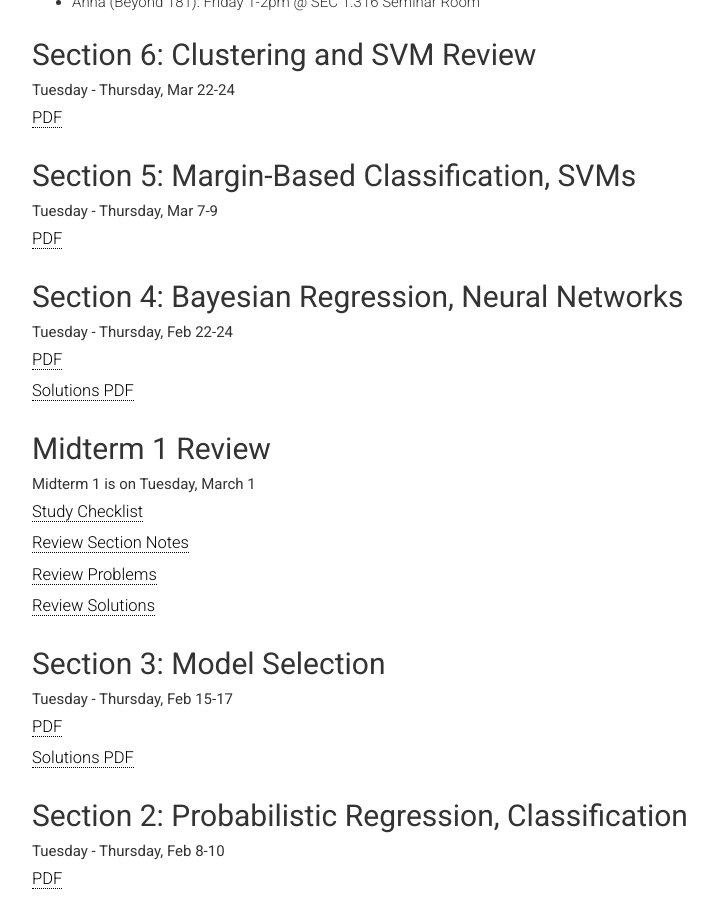
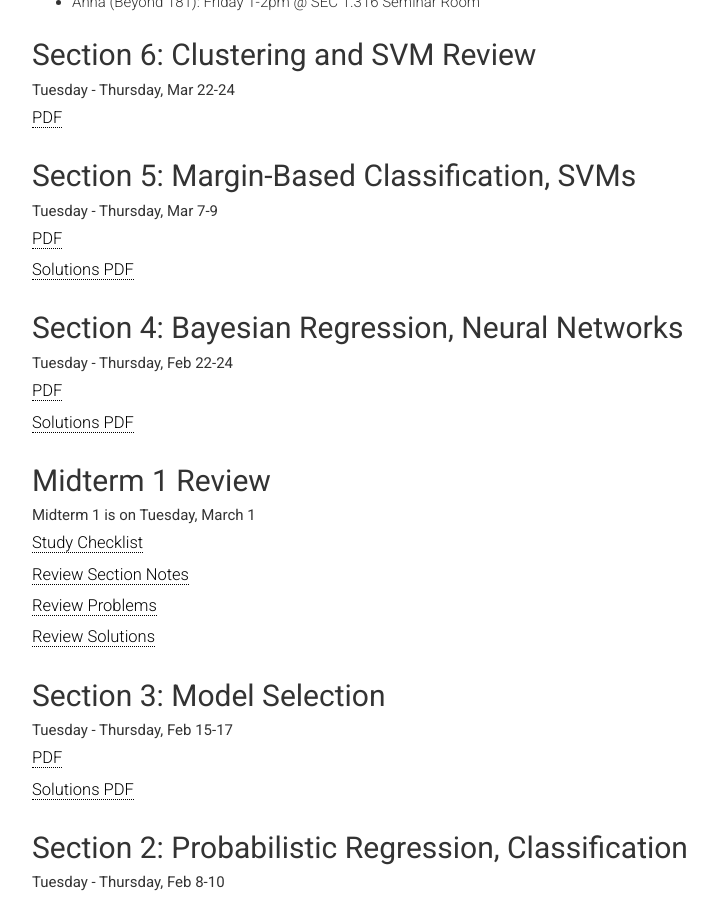
Before and after one commit to harvard-ml-courses/cs181-web, a Jekyll site: the page built from sections.html, in a window 1280 px wide and 900 px high, scrolled down 445 px. Shown: the whole window, without its empty margins (158-875 px from the left). Built offline with Jekyll 4.4.1, drawn with Linux system fonts in a browser that asks for light colours.

Commit message:
Update sections.html

```diff
--- a/sections.html
+++ b/sections.html
@@ -42,6 +42,7 @@
         <p class="head-subtitle">Tuesday - Thursday, Mar 7-9</p>
         <ul class="lists">
             <li><a href="sections/sec05-svm/05.pdf" target="_blank">PDF</a></li>
+            <li><a href="sections/sec05-svm/05-soln.pdf" target="_blank">Solutions PDF</a></li>
         </ul>
 
         <h2 class="title" id="sec1">Section 4: Bayesian Regression, Neural Networks</h2>
```
